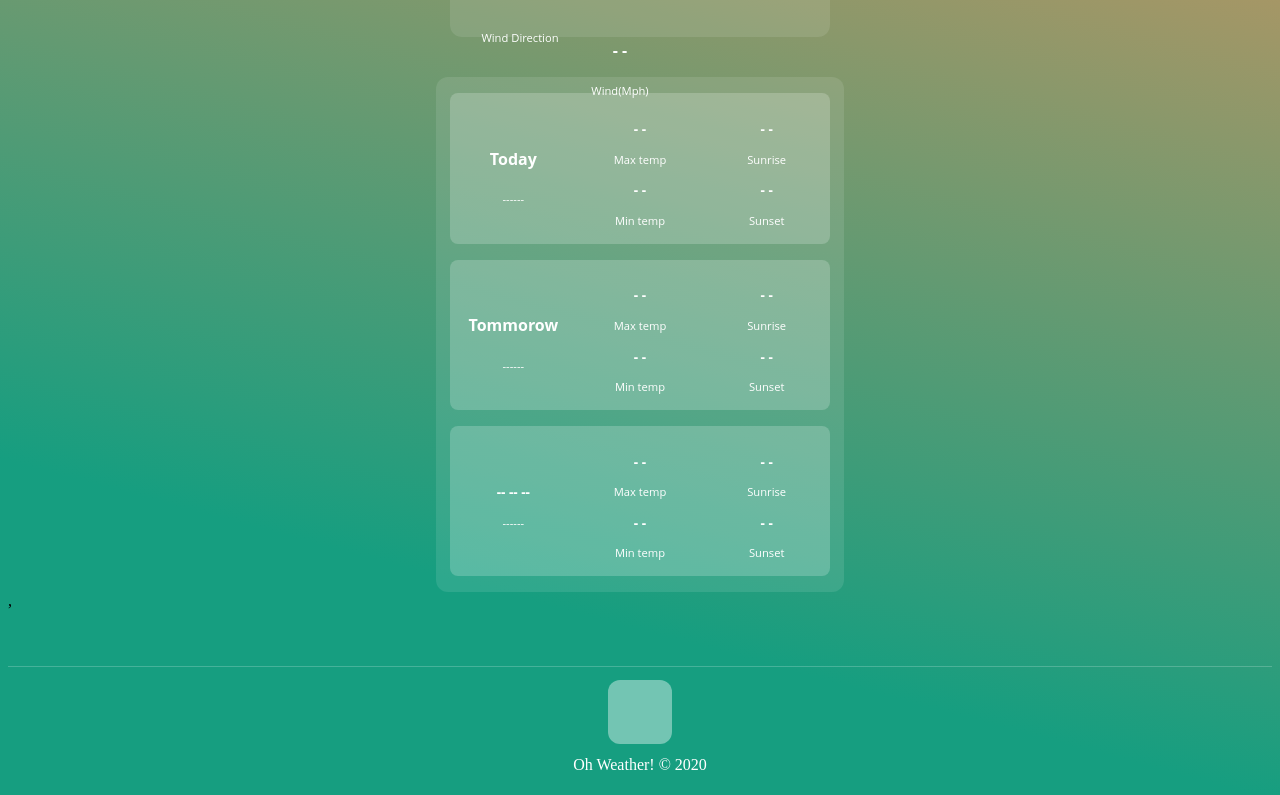
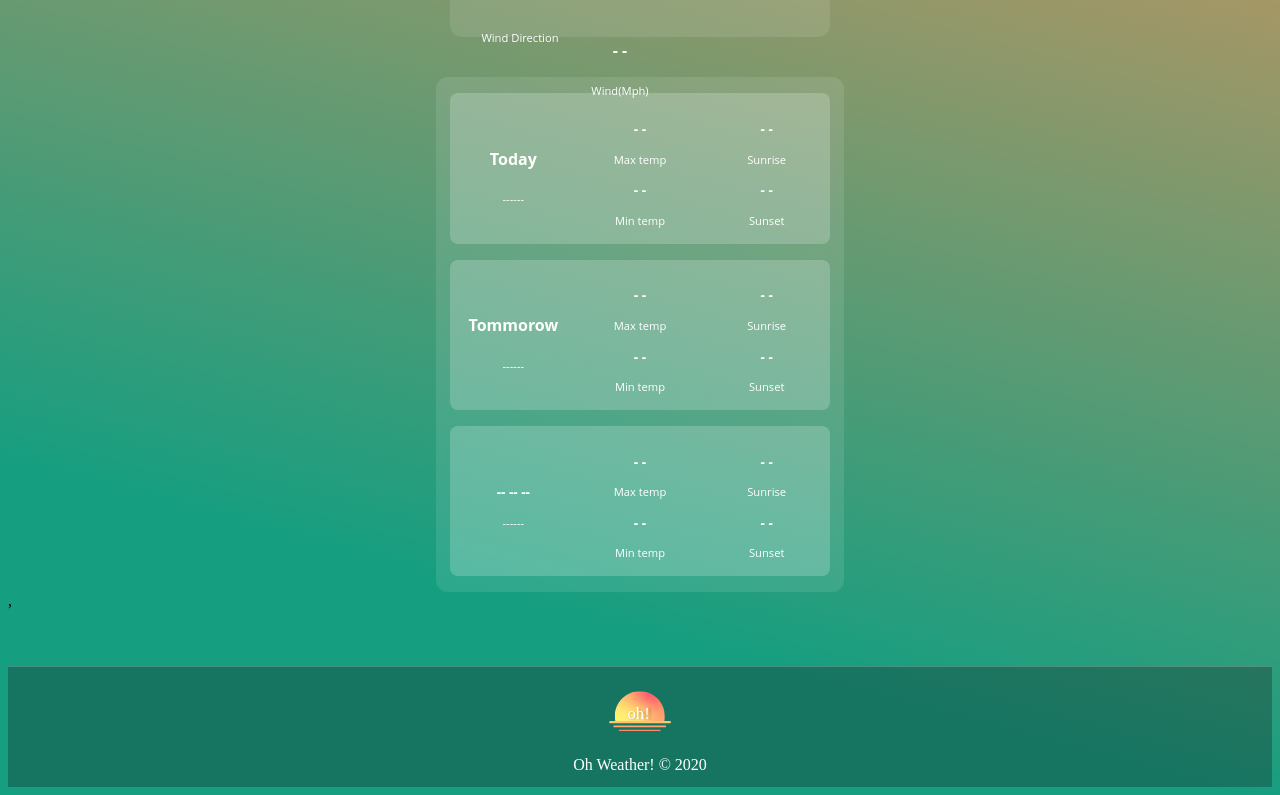
Before and after one commit to 5tupidbrain/weather_web, a React (Create React App) app: page / in a window 1280 px wide. Shown: the part 727-1522 px from the top of the page. Built offline with nearby package versions, Linux system fonts and the light colour scheme; no server answers; the HTML template or start-up script is replaced by a standard one.

Commit message:
Added -logo

```diff
--- a/public/index.html
+++ b/public/index.html
@@ -6,7 +6,7 @@
     <meta name="viewport" content="width=device-width, initial-scale=1" />
     <meta
       name="description"
-      content="Web site created using create-react-app"
+      content="A simple modern weather web app for all your need."
     />
     <link rel="manifest" href="%PUBLIC_URL%/manifest.json" />
     <title>OH Weather!</title>
--- a/src/components/Footer.js
+++ b/src/components/Footer.js
@@ -1,4 +1,5 @@
 import React, { Component } from 'react';
+import logo from '../assets/Ohweather.svg'
 
 class Home extends Component {
     render(){
@@ -6,7 +7,7 @@ class Home extends Component {
             <footer id='footer'>
                 <div>
                     <div className='f_logo'>
-
+                        <img src={logo} alt='logo'></img>
                     </div>
                     <p>Oh Weather! &copy; 2020</p>
                 </div>
--- a/src/components/home.js
+++ b/src/components/home.js
@@ -13,7 +13,7 @@ class Home extends Component {
     day_night() {
         let dt = new Date();
         let loc = document.getElementById('location').style;
-        loc.color = '#000'
+        loc.color = '#505050'
         loc.backgroundColor = 'rgba(255,255,255,0.4)';
         document.body.style.backgroundImage = (dt.getHours() < 19) ? 'linear-gradient(-165deg,#eb9359 18%,#169e80 82%)' : 'linear-gradient(-170deg,#101114 10%,#222a3b 65%,#883655)';
     }
--- a/src/css/footer.css
+++ b/src/css/footer.css
@@ -1,4 +1,5 @@
 #footer{
+    background-color: rgba(24, 24, 24,0.3);
     margin-top: 56px;
     height: 120px;
     width: 100%;
@@ -20,10 +21,11 @@
     font-weight: 500;
 }
 .f_logo{
-    height: 64px;
-    width: 64px;
     margin: auto;
     margin-bottom: 12px;
-    background-color: rgba(255, 255, 255, 0.4);
-    border-radius: 12px;
 }
+.f_logo img{
+    height: 64px;
+    width: auto;
+    object-fit: cover;
+}
```
Also changed, not shown: public/robots.txt (deleted), src/assets/Ohweather.svg (added), 1 other file (tests, documents, lock files or other folders).
